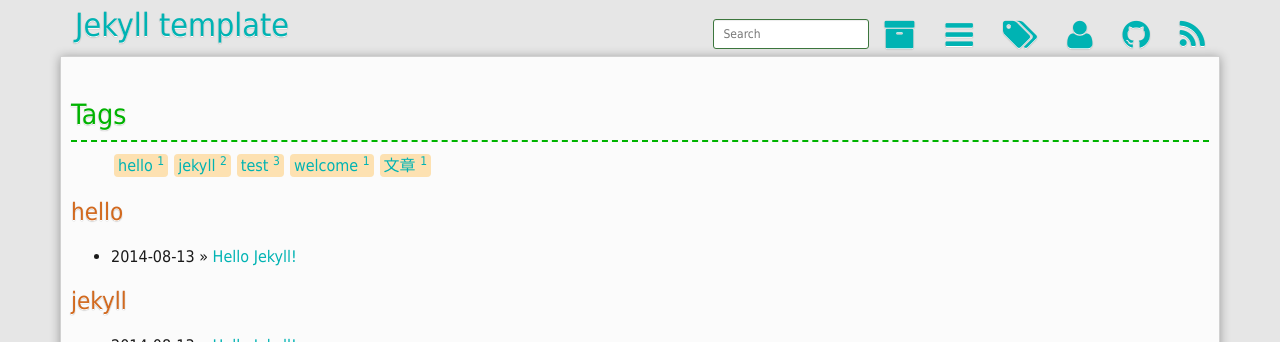
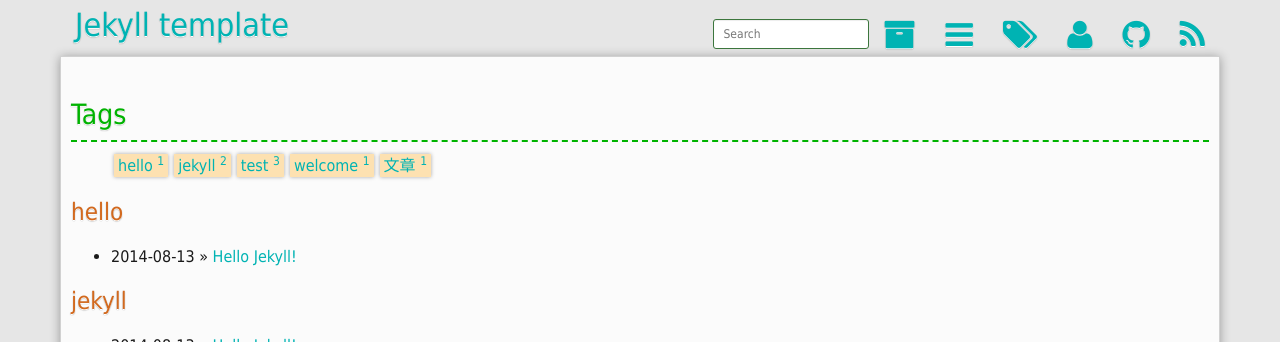
Before and after one commit to tgist/tgist.github.io, a Jekyll site: the page built from tags.html, in a window 1280 px wide. Shown: the top 342 px of the page. Built offline with Jekyll 4.4.1, drawn with Linux system fonts in a browser that asks for light colours; Markdown is read by kramdown in place of the engine named in the settings.

Commit message:
update style .tag-box > li > a

```diff
--- a/assets/_sass/_havee.scss
+++ b/assets/_sass/_havee.scss
@@ -187,8 +187,8 @@
     line-height: $line-height * 1.8;
     a {
       padding: 2px 4px;
-      border-radius: 4px;
       background-color: rgba(darken($base06, 30%), $alpha * 2);
+      box-shadow: 0 0px 4px rgba($base08, $alpha * 2);
     }
   }
 }
```
